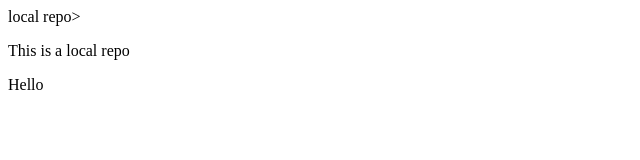
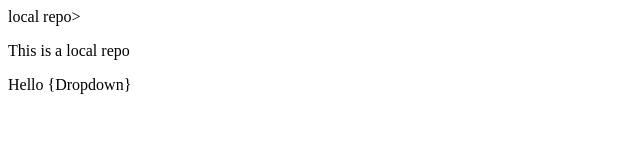
Before and after one commit to syedfaizanraja/Local_repo, a plain HTML site: page index.html in a window 1280 px wide. Shown: the whole page, without its empty margins (0-640 px from the left). Drawn offline with Linux system fonts and the light colour scheme.

```diff
--- a/index.html
+++ b/index.html
@@ -1,3 +1,3 @@
 <h>local repo></h>
 <p>This is a local repo</p>
-<p>Hello</p>
+<p>Hello {Dropdown}</p>
```
